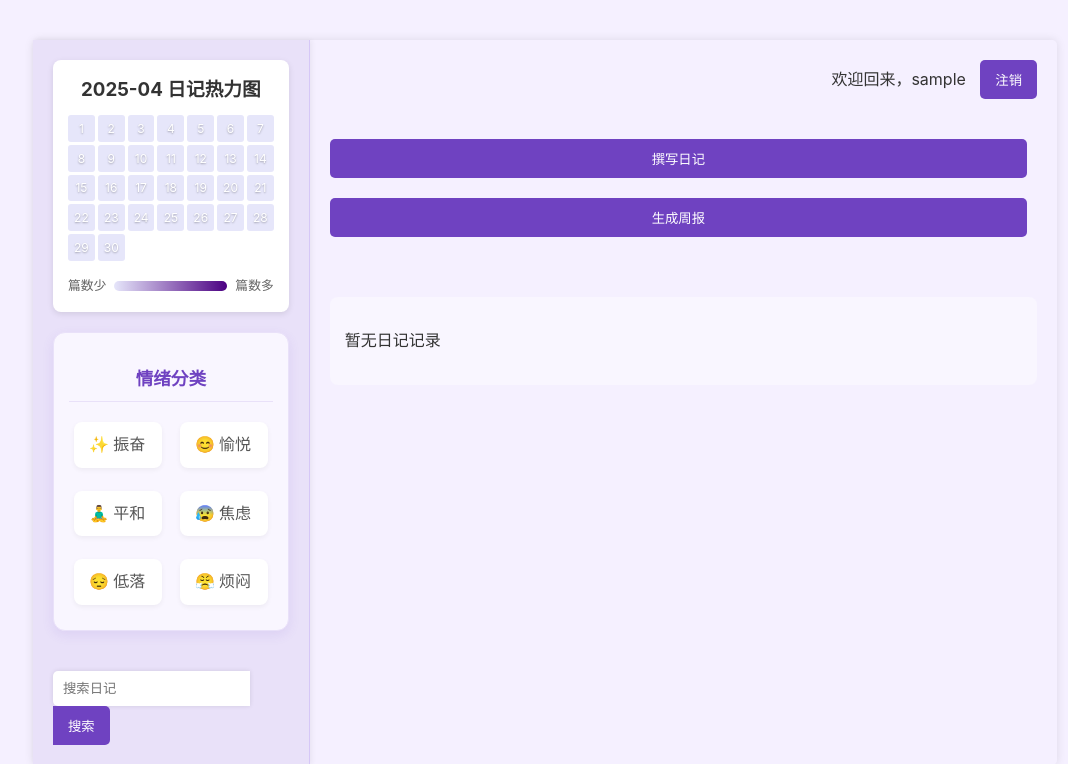
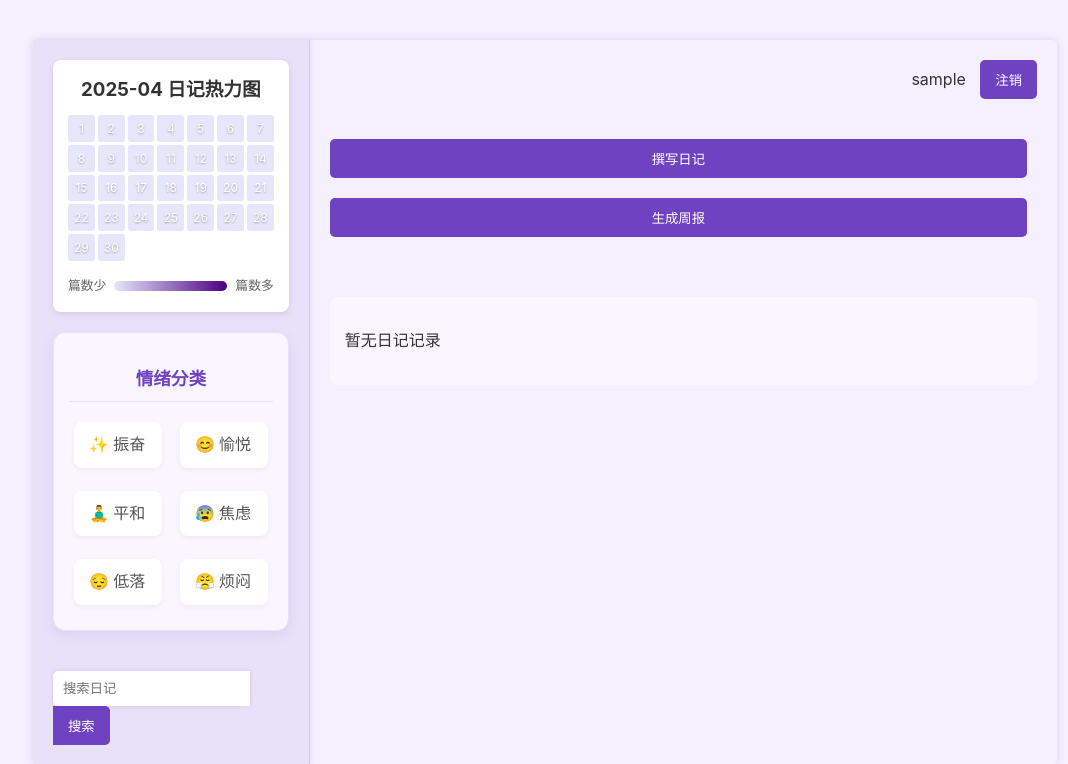
Before and after one commit to c0ffee-milk/Inksoul, a Flask app: page /diary/mine in a window 1280 px wide. Shown: the top 764 px of the page, without its empty margins (95-1163 px from the left). Run offline with Flask 3, Linux system fonts and the light colour scheme; the visitor is signed in with stand-in values (Sample User, id 1); data comes from the database, SQL or seed files in the repository; data that the repository does not hold is empty; some libraries are stand-ins or nearby versions.

Commit message:
style: 移除用户名前的欢迎语以简化界面

```diff
--- a/templates/index.html
+++ b/templates/index.html
@@ -192,7 +192,7 @@
                     <a href="{{ url_for('auth.register') }}"><button id="register-btn">注册</button></a>
                     <a href="{{ url_for('auth.login') }}"><button id="login-btn">登录</button></a>
                 {% else %}
-                    <span>欢迎回来，{{ current_user.username }}</span>
+                    <span>{{ current_user.username }}</span>
                     <a href="{{ url_for('auth.logout') }}"><button>注销</button></a>
                 {% endif %}
             </div>
```
Also changed, not shown: 项目问题.md (+2 -0 lines).
